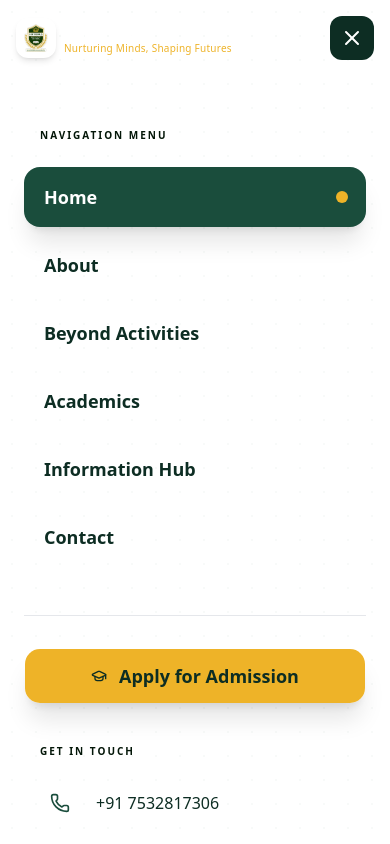
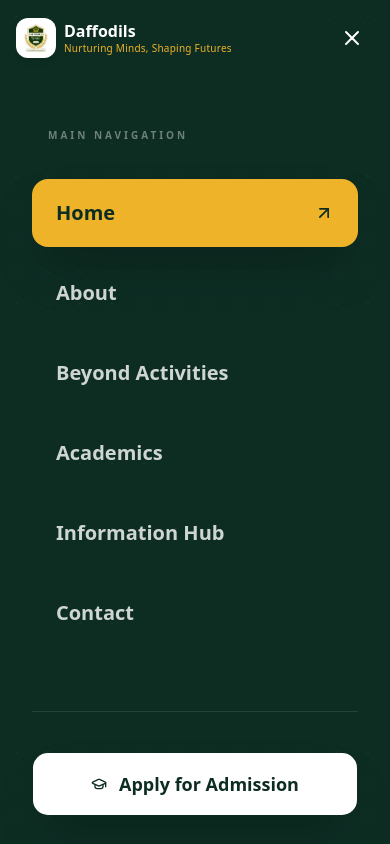
Before and after one commit to desirediv0/daffodils-convent-school, a Next.js app: page / in a window 390 px wide. Both pictures are taken after a click on the button "Toggle Menu". Shown: the top 844 px of the page. Built offline with nearby package versions, Linux system fonts and the light colour scheme.

Commit message:
feat: implement Home page and Navbar components

```diff
--- a/src/components/pages/Home.tsx
+++ b/src/components/pages/Home.tsx
@@ -364,28 +364,28 @@ export function Home() {
             </h2>
           </div>
 
-          <div className="grid grid-cols-2 lg:grid-cols-4 gap-8">
+          <div className="grid grid-cols-2 lg:grid-cols-4 gap-2 md:gap-8">
             {stats.map((stat, i) => {
               const Icon = stat.icon
               return (
                 <div
                   key={stat.label}
-                  className="text-center p-8 rounded-2xl backdrop-blur-xl bg-white/5 border border-white/10 hover:bg-white/10 hover:border-school-gold/30 transition-all duration-500 group relative animate-in fade-in zoom-in duration-700"
+                  className="text-center p-3 md:p-6 rounded-xl backdrop-blur-xl bg-white/5 border border-white/10 hover:bg-white/10 hover:border-school-gold/30 transition-all duration-500 group relative animate-in fade-in zoom-in duration-700"
                   style={{ animationDelay: `${i * 100}ms` }}
                 >
-                  <div className="absolute top-4 right-4 text-white/5 font-black text-6xl select-none group-hover:text-school-gold/10 transition-colors">
+                  <div className="absolute top-2 right-2 md:top-4 md:right-4 text-white/5 font-black text-4xl md:text-6xl select-none group-hover:text-school-gold/10 transition-colors">
                     {i + 1}
                   </div>
                   <div
-                    className="h-16 w-16 rounded-2xl flex items-center justify-center mx-auto mb-6 group-hover:scale-110 group-hover:rotate-3 transition-transform duration-500 shadow-xl"
+                    className="h-8 w-8 md:h-16 md:w-16 rounded-2xl flex items-center justify-center mx-auto mb-6 group-hover:scale-110 group-hover:rotate-3 transition-transform duration-500 shadow-xl"
                     style={{ backgroundColor: "var(--school-gold)" }}
                   >
                     <Icon
-                      className="h-8 w-8 text-school-green-dark"
+                      className="md:h-8 md:w-8 h-4 w-4 text-school-green-dark"
                     />
                   </div>
                   <div
-                    className="text-5xl font-black mb-3 tracking-tight"
+                    className="md:text-5xl text-2xl font-black mb-3 tracking-tight"
                     style={{ color: "var(--school-gold)" }}
                   >
                     {counters[i]}
--- a/src/components/ui/Navbar.tsx
+++ b/src/components/ui/Navbar.tsx
@@ -3,7 +3,7 @@
 import { useState, useEffect } from "react"
 import Link from "next/link"
 import { usePathname } from "next/navigation"
-import { Menu, X, GraduationCap, Phone, Mail, MapPin } from "lucide-react"
+import { Menu, X, GraduationCap, Phone, Mail, MapPin, ArrowUpRight } from "lucide-react"
 import { Button } from "@/components/ui/button"
 import { cn } from "@/lib/utils"
 import Image from "next/image"
@@ -190,38 +190,41 @@ export function Navbar() {
             animate={{ opacity: 1, x: 0 }}
             exit={{ opacity: 0, x: "100%" }}
             transition={{ type: "spring", damping: 25, stiffness: 200 }}
-            className="fixed inset-0 z-[105] lg:hidden bg-white flex flex-col"
+            className="fixed inset-0 z-[105] lg:hidden flex flex-col"
+            style={{ backgroundColor: "#0d2d23" }} // Explicit school-green-dark
           >
-            {/* Background Pattern */}
-            <div className="absolute inset-0 opacity-[0.03] pointer-events-none">
-              <div className="absolute inset-0" style={{ backgroundImage: 'radial-gradient(var(--school-green) 1px, transparent 1px)', backgroundSize: '24px 24px' }}></div>
+            {/* Premium Background Elements */}
+            <div className="absolute inset-0 overflow-hidden pointer-events-none">
+              <div className="absolute -top-[10%] -right-[10%] w-[60%] h-[40%] bg-[var(--school-gold)]/10 blur-[120px] rounded-full" />
+              <div className="absolute -bottom-[10%] -left-[10%] w-[60%] h-[40%] bg-[var(--school-green)]/20 blur-[120px] rounded-full" />
+              <div className="absolute inset-0 opacity-[0.05]" style={{ backgroundImage: 'radial-gradient(white 1px, transparent 1px)', backgroundSize: '32px 32px' }} />
             </div>
 
-            <div className="flex-1 overflow-y-auto px-6 pt-32 pb-10 relative z-10">
-              <div className="flex flex-col gap-2">
-                <p className="text-[10px] font-bold uppercase tracking-[0.2em] text-[var(--school-green)]/40 mb-4 px-4">Navigation Menu</p>
+            <div className="flex-1 overflow-y-auto px-8 pt-32 pb-10 relative z-10">
+              <div className="flex flex-col gap-3">
+                <p className="text-[10px] font-black uppercase tracking-[0.3em] text-white/40 mb-6 px-4">Main Navigation</p>
                 {navLinks.map((link, i) => {
                   const isActive = pathname === link.href
                   return (
                     <motion.div
                       key={link.href}
-                      initial={{ opacity: 0, y: 20 }}
-                      animate={{ opacity: 1, y: 0 }}
+                      initial={{ opacity: 0, x: 20 }}
+                      animate={{ opacity: 1, x: 0 }}
                       transition={{ delay: i * 0.05 + 0.1 }}
                     >
                       <Link
                         href={link.href}
                         className={cn(
-                          "flex items-center justify-between px-5 py-4 rounded-2xl text-lg font-bold transition-all duration-300",
+                          "flex items-center justify-between px-6 py-5 rounded-2xl text-xl font-black transition-all duration-300",
                           isActive
-                            ? "bg-[var(--school-green)] text-white shadow-xl shadow-[var(--school-green)]/20"
-                            : "text-[var(--school-green-dark)] hover:bg-[var(--school-green)]/5"
+                            ? "bg-[var(--school-gold)] text-[#0d2d23] shadow-2xl shadow-[var(--school-gold)]/20"
+                            : "text-white/80 hover:text-white hover:bg-white/5"
                         )}
                       >
                         {link.label}
-                        <div className={cn(
-                          "w-2 h-2 rounded-full transition-all duration-500",
-                          isActive ? "bg-[var(--school-gold)] scale-150" : "bg-transparent"
+                        <ArrowUpRight className={cn(
+                          "h-5 w-5 transition-all duration-500",
+                          isActive ? "opacity-100 translate-x-0" : "opacity-0 -translate-x-2"
                         )} />
                       </Link>
                     </motion.div>
@@ -229,14 +232,14 @@ export function Navbar() {
                 })}
               </div>
 
-              <div className="mt-12 pt-8 border-t border-[var(--school-green)]/10">
-                <div className="grid grid-cols-1 gap-4">
+              <div className="mt-16 pt-10 border-t border-white/10">
+                <div className="grid grid-cols-1 gap-6">
                   <motion.div
                     initial={{ opacity: 0, y: 20 }}
                     animate={{ opacity: 1, y: 0 }}
                     transition={{ delay: 0.5 }}
                   >
-                    <Button asChild className="w-full h-14 rounded-2xl text-lg font-bold shadow-xl shadow-[var(--school-gold)]/20" style={{ backgroundColor: "var(--school-gold)", color: "var(--school-green-dark)" }}>
+                    <Button asChild className="w-full h-16 rounded-2xl text-lg font-black shadow-2xl shadow-black/20" style={{ backgroundColor: "white", color: "#0d2d23" }}>
                       <Link href="/contact" className="flex items-center gap-3">
                         <GraduationCap className="h-6 w-6" />
                         Apply for Admission
@@ -245,21 +248,25 @@ export function Navbar() {
                   </motion.div>
                 </div>
 
-                <div className="mt-10 space-y-6">
-                  <p className="text-[10px] font-bold uppercase tracking-[0.2em] text-[var(--school-green)]/40 px-4">Get in touch</p>
-                  <div className="space-y-4">
-                    <a href="tel:+917532817306" className="flex items-center gap-4 px-4 text-[var(--school-green-dark)] font-medium hover:text-[var(--school-green)] transition-colors">
-                      <div className="h-10 w-10 rounded-full bg-[var(--school-green)]/5 flex items-center justify-center">
-                        <Phone className="h-5 w-5 text-[var(--school-green)]" />
+                <div className="mt-12 space-y-8">
+                  <p className="text-[10px] font-black uppercase tracking-[0.3em] text-white/40 px-4">Quick Contact</p>
+                  <div className="grid grid-cols-1 gap-4">
+                    <a href="tel:+917532817306" className="flex items-center gap-5 px-6 py-4 rounded-2xl bg-white/5 border border-white/10 text-white font-bold hover:bg-white/10 transition-all">
+                      <div className="h-10 w-10 rounded-xl bg-[var(--school-gold)]/20 flex items-center justify-center">
+                        <Phone className="h-5 w-5 text-[var(--school-gold)]" />
                       </div>
                       +91 7532817306
                     </a>
-                    <a href="mailto:daffodilsconventinformation@gmail.com" className="flex items-center gap-4 px-4 text-[var(--school-green-dark)] font-medium hover:text-[var(--school-green)] transition-colors">
-                      <div className="h-10 w-10 rounded-full bg-[var(--school-green)]/5 flex items-center justify-center">
-                        <Mail className="h-5 w-5 text-[var(--school-green)]" />
+                    <a href="mailto:daffodilsconventinformation@gmail.com" className="flex items-center gap-5 px-6 py-4 rounded-2xl bg-white/5 border border-white/10 text-white font-bold hover:bg-white/10 transition-all">
+                      <div className="h-10 w-10 rounded-xl bg-[var(--school-gold)]/20 flex items-center justify-center">
+                        <Mail className="h-5 w-5 text-[var(--school-gold)]" />
                       </div>
                       Email Us
                     </a>
+                    <div className="flex items-center gap-5 px-6 py-4 rounded-2xl bg-white/5 border border-white/10 text-white/60 font-medium italic text-sm">
+                      <MapPin className="h-5 w-5 text-[var(--school-gold)] shrink-0" />
+                      Line Number 12, Neharu Nagar, Anand Parbat, New Delhi
+                    </div>
                   </div>
                 </div>
               </div>
```
